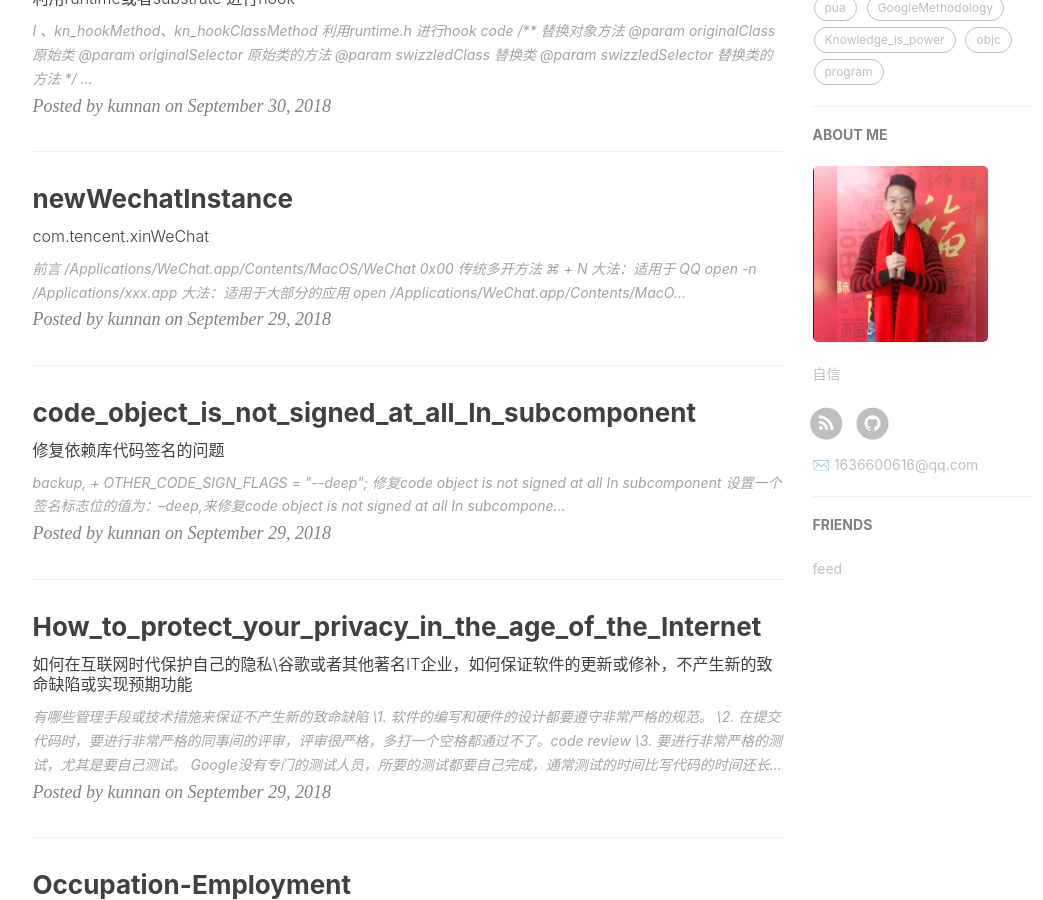
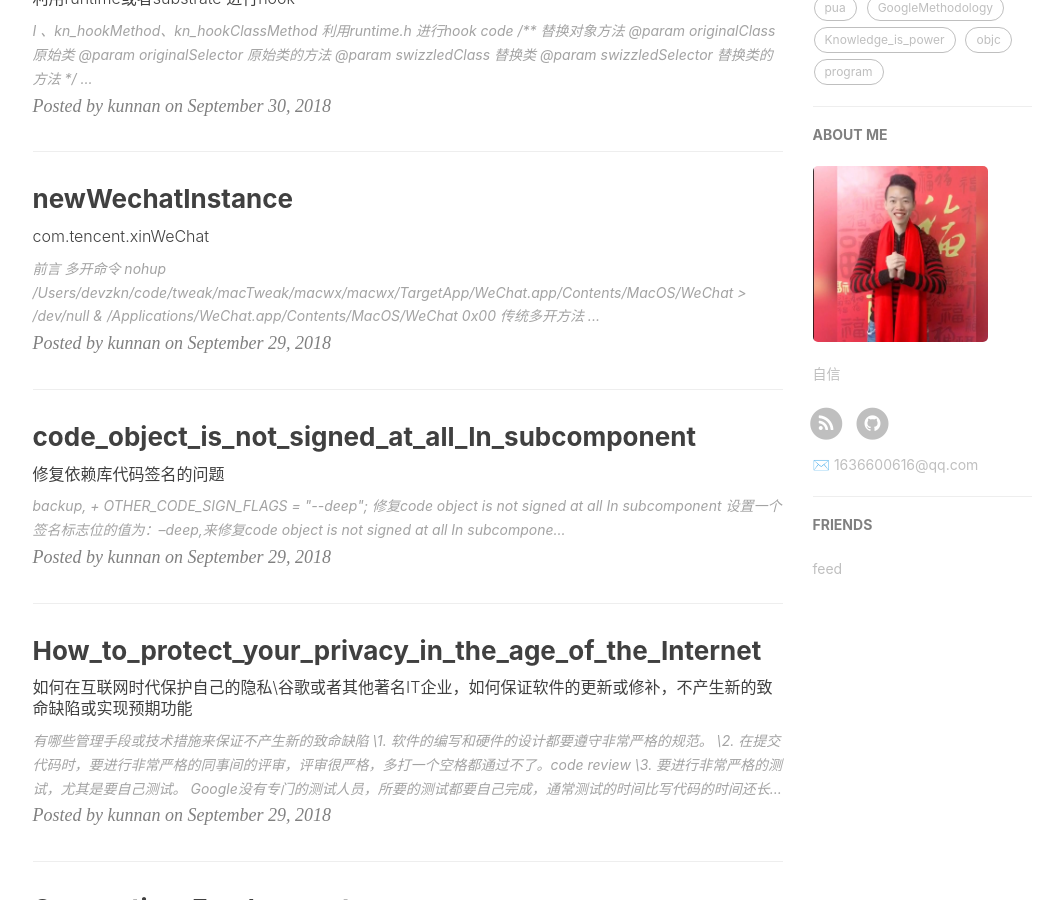
Before and after one commit to pua1203/pua1203.github.io, a Jekyll site: the page built from index.html, in a window 1280 px wide and 900 px high, scrolled down 543 px. Shown: the whole window, without its empty margins (135-1178 px from the left). Built offline with Jekyll 4.4.1, drawn with Linux system fonts in a browser that asks for light colours; nearby versions of some CDN libraries; the list of posts is cut into pages by our own code; comment, search, counter and statistics services are not loaded.

Commit message:
nohup  /Users/devzkn/code/tweak/macTweak/macwx/macwx/TargetApp/WeChat.app/Contents/MacOS/WeChat > /dev/null  &

````diff
--- a/_posts/wx/2018-09-29-newWechatInstance.md
+++ b/_posts/wx/2018-09-29-newWechatInstance.md
@@ -10,6 +10,17 @@ subtitle: com.tencent.xinWeChat
 ---
 
 # 前言
+
+* 多开命令
+
+```objc
+nohup  /Users/devzkn/code/tweak/macTweak/macwx/macwx/TargetApp/WeChat.app/Contents/MacOS/WeChat > /dev/null  &
+
+```
+
+
+
+
 
 /Applications/WeChat.app/Contents/MacOS/WeChat
 
````
